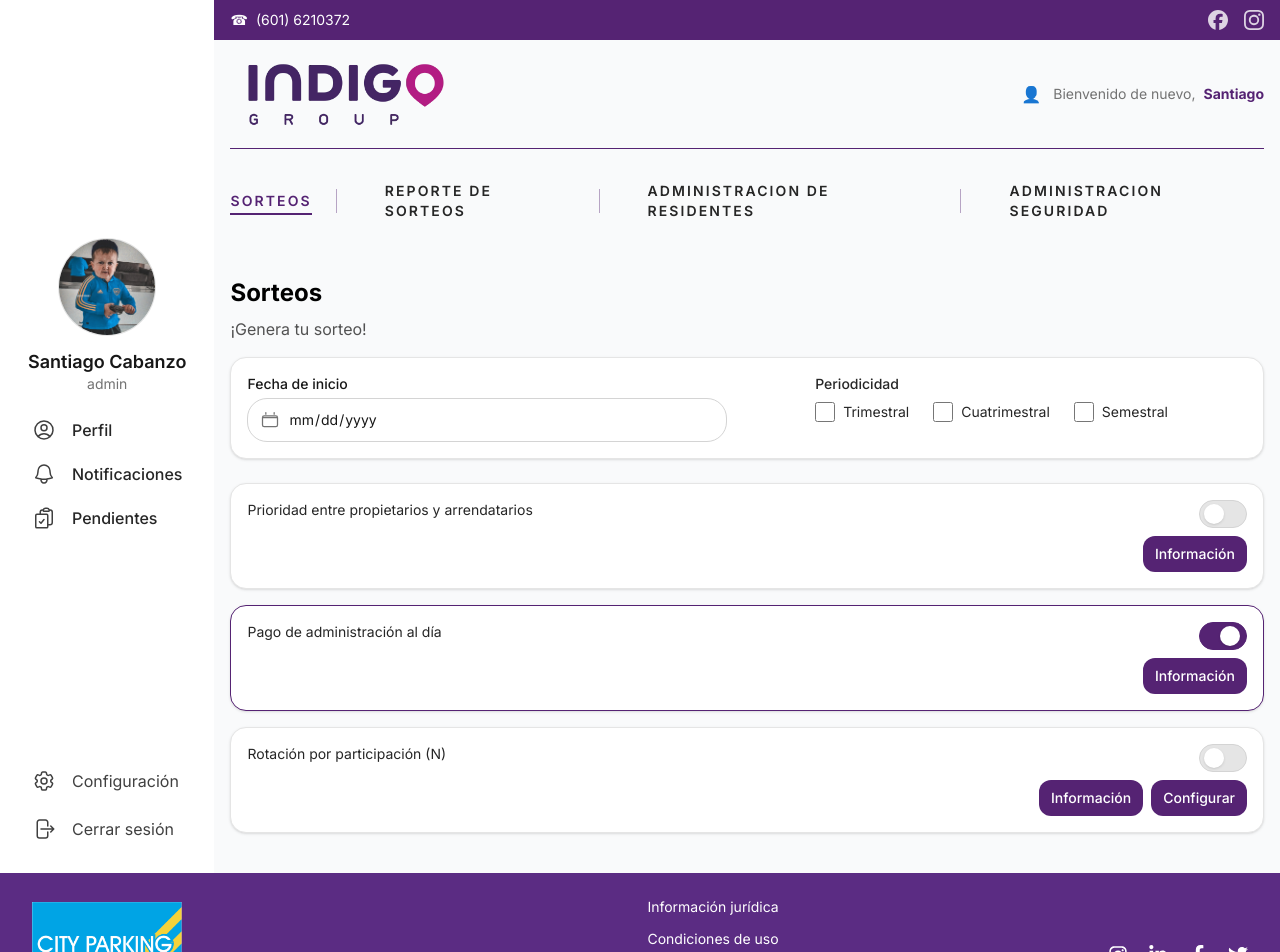
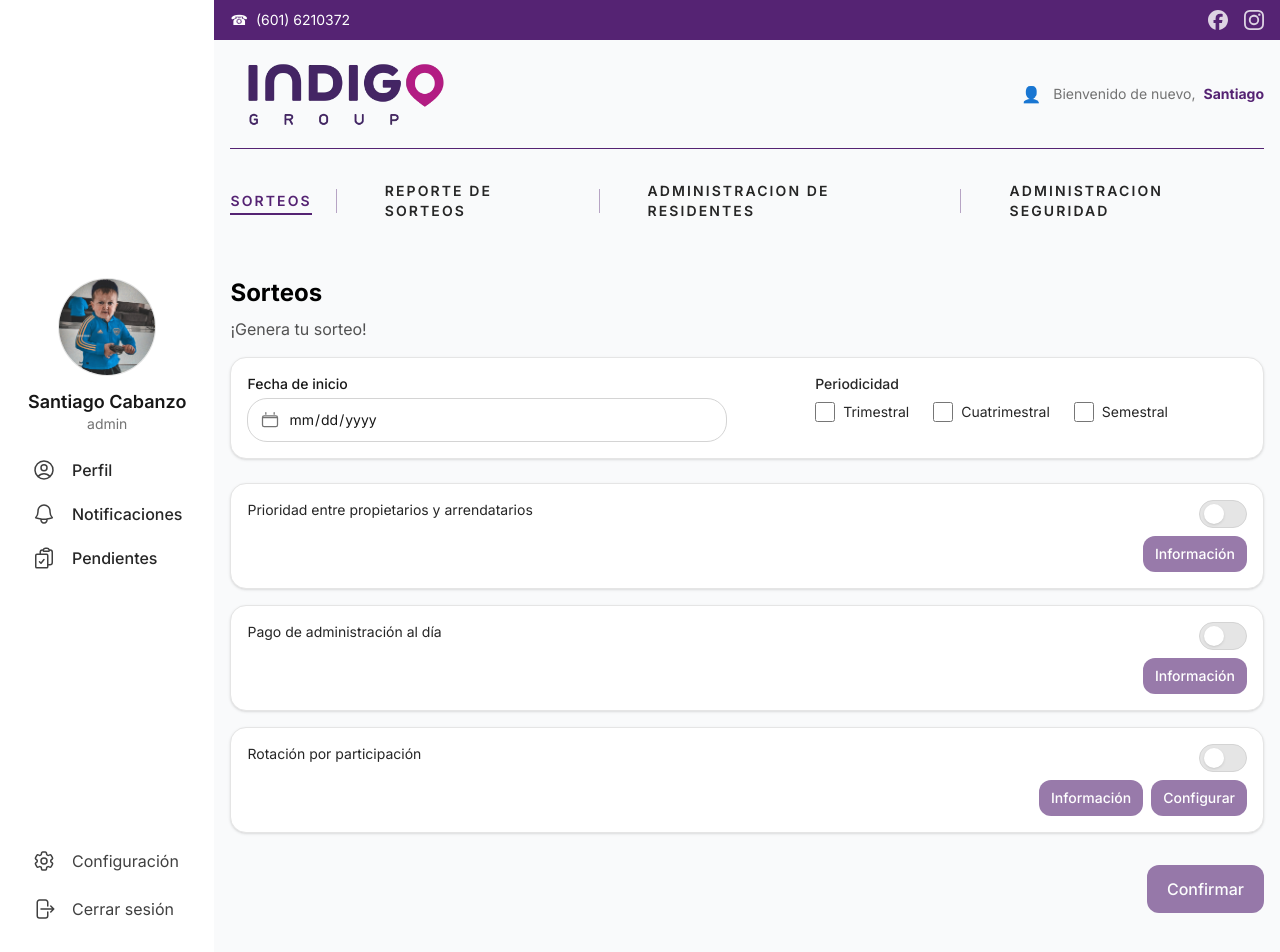
Before and after one commit to lscabanzo63/sipar, a Next.js app: page /mainpage/sorteos in a window 1280 px wide. Shown: the top 952 px of the page. Built offline with nearby package versions, Linux system fonts and the light colour scheme.

Commit message:
fix(*): improve description of third rule and disbable button if condition are not completed

```diff
--- a/src/app/(protected)/mainpage/sorteos/page.tsx
+++ b/src/app/(protected)/mainpage/sorteos/page.tsx
@@ -14,73 +14,72 @@ const RULE_INFO: Record<string, { title: string; description: string }> = {
   "rule-1": {
     title: "Prioridad entre propietarios y arrendatarios",
     description:
-      "Si el habitante es propietario, tiene prioridad sobre arrendatarios en la asignación de cupos.\n\nResumen:\n• Primero se asignan parqueaderos a propietarios.\n• Luego participan arrendatarios si quedan cupos.\n\nObjetivo: reconocer la titularidad del inmueble sin excluir a los demás cuando exista capacidad.",
+      "Primero se asignan parqueaderos a propietarios y, si quedan disponibles, se continúa con arrendatarios. Esta prioridad reconoce la titularidad del inmueble, pero no excluye a los demás cuando haya cupos.",
   },
   "rule-2": {
     title: "Pago de administración al día",
     description:
-      "Solo participan quienes estén al día en la administración (sin cuotas vencidas ni acuerdos incumplidos).\n\nResumen:\n• La morosidad inhabilita temporalmente la participación.\n• Al normalizar pagos, se habilita nuevamente.\n\nObjetivo: fomentar el pago oportuno y asegurar condiciones justas.",
+      "Solo pueden participar quienes estén al día con la administración (sin cuotas vencidas ni acuerdos incumplidos). Si existe mora, la persona queda temporalmente inhabilitada hasta normalizar su estado.",
   },
   "rule-3": {
-    title: "Rotación por participación (N veces)",
+    title: "Rotación por participación",
     description:
-      "Evita que la misma persona gane continuamente.\n\nRegla:\n• Si alguien participó en N sorteos consecutivos, no puede participar en el siguiente (N+1).\n• N depende de la periodicidad para que tenga sentido (ver Configurar).",
+      "Para repartir las oportunidades, alguien que haya participado en varios sorteos seguidos deberá descansar el siguiente. Tú decides cuántos sorteos seguidos permite el sistema antes de forzar ese descanso.",
   },
 };
 
-// Opciones válidas de N según periodicidad
-function getNOptions(periodicidad: Periodicidad): number[] {
-  if (periodicidad === "SEMESTRAL") return [1];        // 2 veces/año
-  if (periodicidad === "CUATRIMESTRAL") return [1, 2]; // 3 veces/año
-  if (periodicidad === "TRIMESTRAL") return [1, 2, 3]; // 4 veces/año
+// Opciones válidas según periodicidad
+function getRotationOptions(periodicidad: Periodicidad): number[] {
+  if (periodicidad === "SEMESTRAL") return [1];        // 2 al año
+  if (periodicidad === "CUATRIMESTRAL") return [1, 2]; // 3 al año
+  if (periodicidad === "TRIMESTRAL") return [1, 2, 3]; // 4 al año
   return [];
 }
 
-// Descripción pedagógica para el modal de configuración (con ejemplos)
-function getNDescription(periodicidad: Periodicidad): string {
+// Descripción pedagógica (sin “N”)
+function getRotationDescription(periodicidad: Periodicidad): string {
   if (periodicidad === "SEMESTRAL") {
     return (
-      "Periodicidad: Semestral (2 veces al año)\n" +
-      "Valores permitidos de N: 1\n\n" +
-      "Ejemplo: con N = 1, si alguien participó en el sorteo 1, queda excluido del sorteo 2; " +
-      "volverá a poder participar en el siguiente ciclo."
+      "Periodicidad: Semestral (2 sorteos al año)\n" +
+      "Elige cuántos sorteos seguidos puede participar una persona antes de que tenga que descansar el siguiente.\n" +
+      "Valor permitido: 1.\n" +
+      "Ejemplo: si participó en el primer sorteo del año, descansará el segundo."
     );
   }
   if (periodicidad === "CUATRIMESTRAL") {
     return (
-      "Periodicidad: Cuatrimestral (3 veces al año)\n" +
-      "Valores permitidos de N: 1 o 2\n\n" +
+      "Periodicidad: Cuatrimestral (3 sorteos al año)\n" +
+      "Opciones: 1 o 2 sorteos seguidos antes de descansar.\n" +
       "Ejemplos:\n" +
-      "• N = 1: si participó en el sorteo A, queda excluido del sorteo B.\n" +
-      "• N = 2: si participó en A y B consecutivos, queda excluido del sorteo C."
+      "• Si eliges 1: quien participa en el sorteo A descansa en el B.\n" +
+      "• Si eliges 2: quien participa en A y B seguidos descansa en el C."
     );
   }
   if (periodicidad === "TRIMESTRAL") {
     return (
-      "Periodicidad: Trimestral (4 veces al año)\n" +
-      "Valores permitidos de N: 1, 2 o 3\n\n" +
+      "Periodicidad: Trimestral (4 sorteos al año)\n" +
+      "Opciones: 1, 2 o 3 sorteos seguidos antes de descansar.\n" +
       "Ejemplos:\n" +
-      "• N = 1: si participó en A, se excluye en B.\n" +
-      "• N = 2: si participó en A y B, se excluye en C.\n" +
-      "• N = 3: si participó en A, B y C, se excluye en D."
+      "• 1 seguido → descansa el siguiente.\n" +
+      "• 2 seguidos → descansa el tercero.\n" +
+      "• 3 seguidos → descansa el cuarto."
     );
   }
   return (
-    "Selecciona una periodicidad para ver valores permitidos de N.\n\n" +
-    "La idea: tras N participaciones consecutivas, la persona descansa el siguiente sorteo (N+1)."
+    "Selecciona una periodicidad para ver las opciones de cuántos sorteos seguidos se permiten antes de descansar."
   );
 }
 
 export default function SorteosPage() {
   const [rules, setRules] = React.useState<Rule[]>([
     { id: "rule-1", text: "Prioridad entre propietarios y arrendatarios", enabled: false },
-    { id: "rule-2", text: "Pago de administración al día", enabled: true },
-    { id: "rule-3", text: "Rotación por participación (N)", enabled: false },
+    { id: "rule-2", text: "Pago de administración al día", enabled: false },
+    { id: "rule-3", text: "Rotación por participación", enabled: false },
   ]);
 
   const [startDate, setStartDate] = React.useState<string>("");
 
-  // Periodicidad (checkboxes exclusivos) + log consola
+  // Periodicidad + log
   const [periodicidad, setPeriodicidad] = React.useState<Periodicidad>(null);
   const handlePeriodicidad = (value: Exclude<Periodicidad, null>) => {
     setPeriodicidad((prev) => {
@@ -101,39 +100,59 @@ export default function SorteosPage() {
     description: "",
   });
 
-  // Modal de Configurar
+  // Modal de Configurar (rotación)
   const [configOpen, setConfigOpen] = React.useState(false);
-  const [configN, setConfigN] = React.useState<number | null>(null);
+  const [rotationCount, setRotationCount] = React.useState<number | null>(null); // cuántos seguidos antes de descansar
 
   // Escuchar evento emitido por RuleToggleCard al pulsar "Configurar"
   React.useEffect(() => {
     const handler = (e: Event) => {
       const ce = e as CustomEvent<{ id: string; enabled: boolean; mainText: string }>;
       if (!ce.detail) return;
-      // Abrir modal SIN preseleccionar N (mantener placeholder)
+      // Abrir modal sin preseleccionar
       setConfigOpen(true);
-      setConfigN(null);
+      setRotationCount(null);
     };
     window.addEventListener("open-config-rule", handler as EventListener);
     return () => window.removeEventListener("open-config-rule", handler as EventListener);
-  }, []); // <- sin dependencias: no se reescribe N
+  }, []);
 
   const handleOpenInfo = (rule: Rule) => {
     const info = RULE_INFO[rule.id] ?? { title: rule.text, description: "" };
     setInfoModal({ open: true, title: info.title, description: info.description });
   };
 
-  const saveConfig = () => {
+  const saveRotationConfig = () => {
     if (!periodicidad) {
-      console.warn("Selecciona una periodicidad antes de guardar.");
+      console.warn("Selecciona una periodicidad antes de guardar configuración de rotación.");
       return;
     }
-    if (!configN) {
-      console.warn("Selecciona un valor de N antes de guardar.");
+    if (!rotationCount) {
+      console.warn("Selecciona cuántos sorteos seguidos permite el sistema antes de descansar.");
       return;
     }
-    console.log("Guardando configuración de Rotación, N =", configN, "periodicidad =", periodicidad);
+    console.log("Configuración guardada — Periodicidad:", periodicidad, " | Seguidos permitidos:", rotationCount);
     setConfigOpen(false);
+  };
+
+  // --- Habilitación del botón Confirmar ---
+  const anyRuleEnabled = rules.some((r) => r.enabled);
+  const rule3Enabled = rules.find((r) => r.id === "rule-3")?.enabled ?? false;
+  const rotationIsConfigured = !rule3Enabled || (rule3Enabled && rotationCount !== null);
+  const canConfirm =
+    Boolean(startDate) &&
+    Boolean(periodicidad) &&
+    anyRuleEnabled &&
+    rotationIsConfigured;
+
+  const onConfirm = () => {
+    console.log("Confirmando configuración:", {
+      startDate,
+      periodicidad,
+      reglas: rules,
+      rotacionSeguidosPermitidos: rotationCount,
+    });
+    // Aquí conectarías con tu API/acción real
   };
 
   return (
@@ -182,7 +201,10 @@ export default function SorteosPage() {
         </div>
       </section>
 
-      {/* Tarjetas de reglas: 2 primeras SOLO info; última INFO + CONFIGURAR */}
+      {/* Tarjetas de reglas:
+          - Primeras 2: solo Información
+          - Última: Información + Configurar
+          Además: botones deshabilitados si la regla no está activada (se maneja dentro de la card). */}
       <div className="mt-6 space-y-4">
         {rules.map((rule, idx) => (
           <RuleToggleCard
@@ -192,15 +214,36 @@ export default function SorteosPage() {
             onToggle={(en) =>
               setRules((prev) => prev.map((r) => (r.id === rule.id ? { ...r, enabled: en } : r)))
             }
-            hideConfigureButton={idx < 2}   // primeras 2 sin "Configurar"
-            hideInfoButton={false}          // todas con "Información"
+            hideConfigureButton={idx < 2}   // primeras 2 sin “Configurar”
+            hideInfoButton={false}          // todas con “Información”
             onOpenInfo={() => handleOpenInfo(rule)}
-            onOpenModal={() => { /* el modal de configurar se abre por evento */ }}
+            onOpenModal={() => { /* abrir por evento */ }}
             infoLabel="Información"
             actionLabel="Configurar"
-            domEventKey="open-config-rule"  // emite el evento que escuchamos
+            domEventKey="open-config-rule"
           />
         ))}
+      </div>
+
+      {/* Footer de página: Confirmar */}
+      <div className="mt-8 flex justify-end">
+        <Button
+          onClick={onConfirm}
+          disabled={!canConfirm}
+          title={
+            !startDate
+              ? "Selecciona una fecha de inicio"
+              : !periodicidad
+              ? "Selecciona una periodicidad"
+              : !anyRuleEnabled
+              ? "Activa al menos una regla"
+              : !rotationIsConfigured
+              ? "Configura la rotación cuando la regla de rotación está activa"
+              : undefined
+          }
+        >
+          Confirmar
+        </Button>
       </div>
 
       {/* Modal de Información */}
@@ -216,22 +259,20 @@ export default function SorteosPage() {
         saveLabel="Guardar"
       />
 
-      {/* Modal de Configurar (select N) */}
+      {/* Modal de Configurar (rotación) */}
       <ConfigureModal
         open={configOpen}
         title="Configurar rotación por participación"
         description={
-          "Define el valor de N para la regla de rotación:\n" +
-          "• Si un residente ha participado en N sorteos consecutivos, quedará excluido del siguiente (N+1).\n" +
-          "• Elige N de acuerdo con la periodicidad para que la rotación tenga sentido.\n\n" +
-          getNDescription(periodicidad)
+          "Indica cuántos sorteos seguidos puede participar una persona antes de descansar el siguiente.\n\n" +
+          getRotationDescription(periodicidad)
         }
-        nValue={configN}
-        nOptions={getNOptions(periodicidad)}
-        onChangeN={setConfigN}
+        nValue={rotationCount}
+        nOptions={getRotationOptions(periodicidad)}
+        onChangeN={setRotationCount}
         onClose={() => setConfigOpen(false)}
-        onSave={saveConfig}
-        disabled={getNOptions(periodicidad).length === 0}
+        onSave={saveRotationConfig}
+        disabled={getRotationOptions(periodicidad).length === 0}
       />
     </section>
   );
--- a/src/components/ui/ConfigureModal.tsx
+++ b/src/components/ui/ConfigureModal.tsx
@@ -100,7 +100,7 @@ export const ConfigureModal: React.FC<ConfigureModalProps> = ({
 
           {!hasOptions && (
             <p className="mt-2 text-xs text-amber-600">
-              Selecciona primero una periodicidad (trimestral, cuatrimestral o semestral) para habilitar los valores de N.
+              Selecciona primero una periodicidad (trimestral, cuatrimestral o semestral) para habilitar los valores de rotacion.
             </p>
           )}
         </div>
--- a/src/components/ui/RuleToggleCard.tsx
+++ b/src/components/ui/RuleToggleCard.tsx
@@ -1,3 +1,4 @@
+// src/components/ui/RuleToggleCard.tsx
 "use client";
 
 import * as React from "react";
@@ -7,26 +8,26 @@ import { cn } from "@/lib/utils/cn";
 export type RuleToggleCardProps = {
   id?: string;
   mainText: string;
+
   enabled?: boolean;
   defaultEnabled?: boolean;
   onToggle?: (enabled: boolean) => void;
 
-  // Botón "Configurar"
-  onOpenModal?: () => void;
+  onOpenModal?: () => void;     // botón "Configurar"
   actionLabel?: string;
 
-  // Botón "Información"
-  onOpenInfo?: () => void;
+  onOpenInfo?: () => void;      // botón "Información"
   infoLabel?: string;
 
-  // Control desde la page
   hideInfoButton?: boolean;
   hideConfigureButton?: boolean;
 
+  disabled?: boolean;
+
   helperText?: string;
-  disabled?: boolean;
   className?: string;
-  domEventKey?: string;
+
+  domEventKey?: string;         // emite CustomEvent al pulsar "Configurar"
 };
 
 export default function RuleToggleCard({
@@ -45,10 +46,10 @@ export default function RuleToggleCard({
   hideInfoButton = false,
   hideConfigureButton = false,
 
-  helperText,
   disabled,
   className,
   domEventKey,
+  helperText,
 }: RuleToggleCardProps) {
   const isControlled = typeof enabled === "boolean";
   const [internal, setInternal] = React.useState(defaultEnabled);
@@ -98,9 +99,9 @@ export default function RuleToggleCard({
       {/* Texto principal */}
       <div className="min-w-0 flex-1">
         <p className="text-sm text-neutral-800">{mainText}</p>
-        {helperText && (
+        {helperText ? (
           <p className="mt-1 text-xs text-neutral-500">{helperText}</p>
-        )}
+        ) : null}
       </div>
 
       {/* Switch + botones */}
@@ -130,14 +131,14 @@ export default function RuleToggleCard({
           />
         </button>
 
-        {/* Botones en horizontal - ambos variant="primary" (morado) */}
+        {/* Botones en horizontal (se deshabilitan si la regla no está activa) */}
         <div className="flex items-center gap-2">
           {!hideInfoButton && (
             <Button
               size="sm"
-              variant="primary"   // <— mismo estilo que “Configurar”
+              variant="primary"
               onClick={handleOpenInfo}
-              disabled={disabled}
+              disabled={disabled || !isOn}
             >
               {infoLabel}
             </Button>
@@ -147,7 +148,7 @@ export default function RuleToggleCard({
               size="sm"
               variant="primary"
               onClick={handleOpenConfigure}
-              disabled={disabled}
+              disabled={disabled || !isOn}
             >
               {actionLabel}
             </Button>
```
